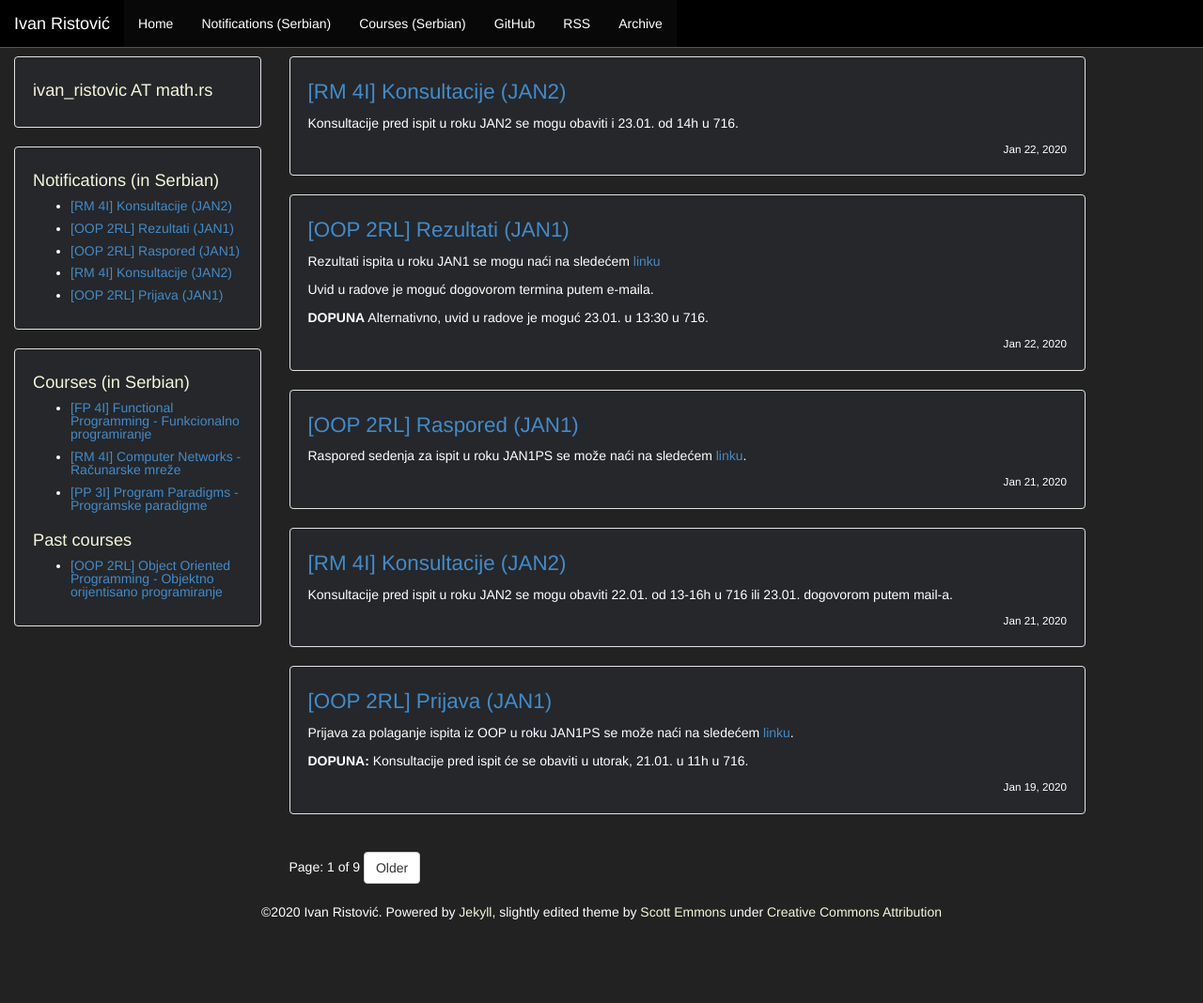
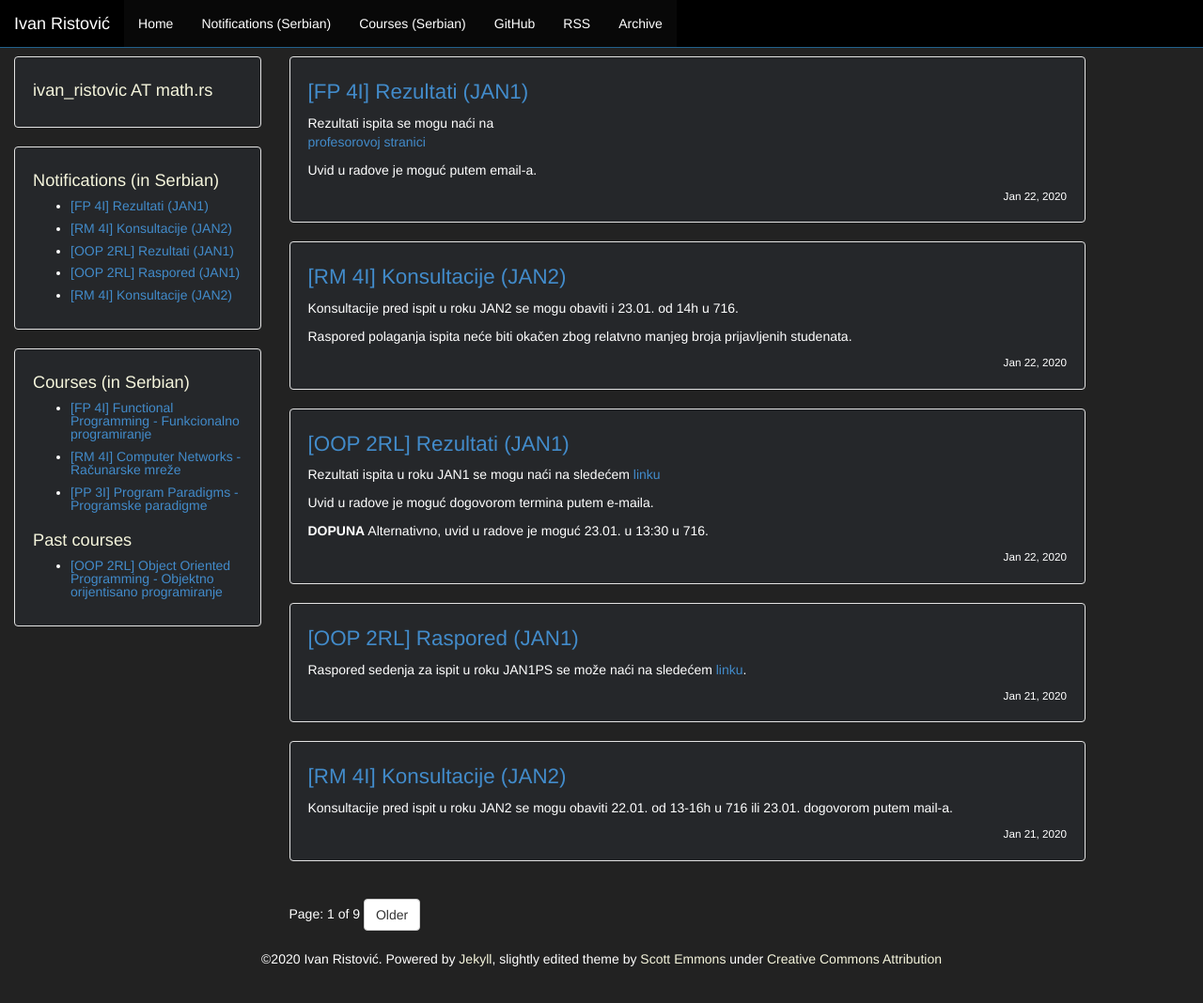
Before and after one commit to ivan-ristovic/ivan-ristovic.github.io, a Jekyll site: the page built from notifications/index.html, in a window 1280 px wide and 1101 px high. Shown: the top 1068 px of the window at 94% size. Built offline with Jekyll 4.4.1, drawn with Linux system fonts in a browser that asks for light colours; the list of posts is cut into pages by our own code.

Commit message:
[FP] Results

```diff
--- a/_posts/2019_2020/2020-01-22-rmi-consult.md
+++ b/_posts/2019_2020/2020-01-22-rmi-consult.md
@@ -7,3 +7,5 @@ comments: false
 ---
 
 Konsultacije pred ispit u roku JAN2 se mogu obaviti i 23.01. od 14h u 716.
+
+Raspored polaganja ispita neće biti okačen zbog relatvno manjeg broja prijavljenih studenata.
--- /dev/null
+++ b/_posts/2019_2020/2020-01-23-fpi-results.md
@@ -0,0 +1,12 @@
+---
+layout: post
+course: FP 4I
+title: "Rezultati (JAN1)"
+date: 2020-01-23 00:30:00 +0100
+comments: false
+---
+
+Rezultati ispita se mogu naći na
+[profesorovoj stranici](http://poincare.matf.bg.ac.rs/~ivan/?content=notifications){:target="_blank"}
+
+Uvid u radove je moguć putem email-a.
```
